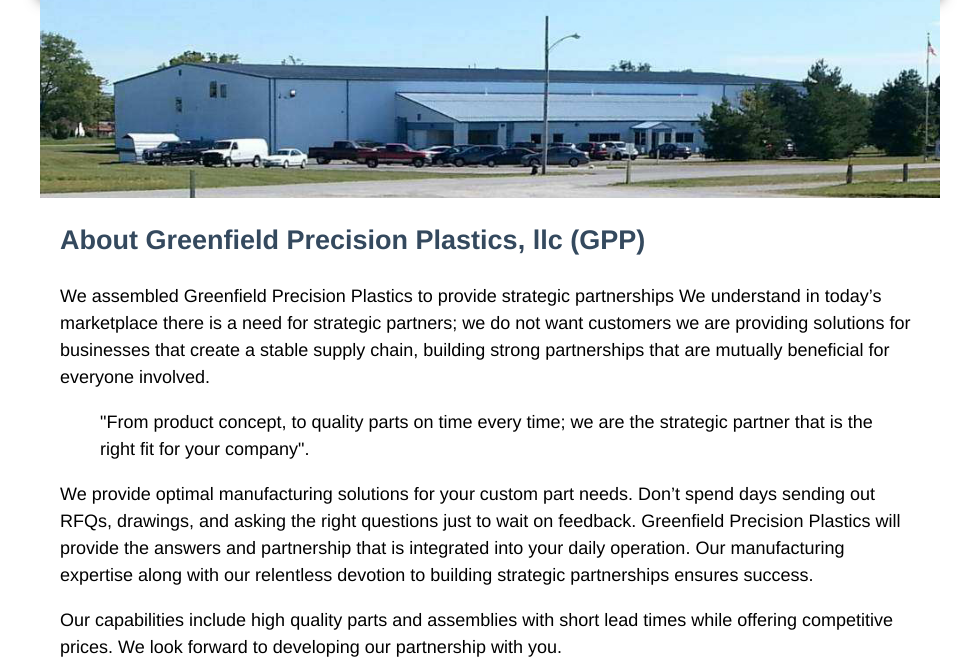
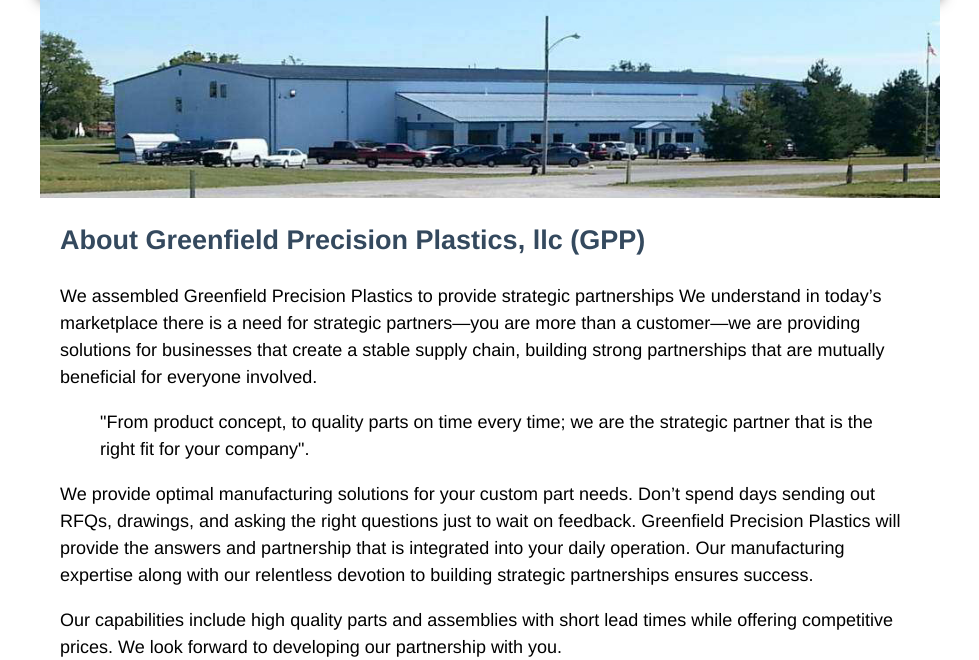
Before and after one commit to jdkarns/gpp, a PHP site: page /about.php in a window 1280 px wide. Shown: the part 951-1611 px from the top of the page, without its empty margins (150-1129 px from the left). Run offline with PHP 8.4, Linux system fonts and the light colour scheme.

Commit message:
changed about us to reflect brochure customer statement

```diff
--- a/about.php
+++ b/about.php
@@ -33,8 +33,7 @@
                 <h2>About Greenfield Precision Plastics, llc (GPP)</h2>
                 <p>
                     We assembled Greenfield Precision Plastics to provide strategic partnerships
-                    We understand in today’s marketplace there is a need for strategic partners; we do not want
-                    customers we are providing solutions for businesses that create a stable supply chain, building
+                    We understand in today’s marketplace there is a need for strategic partners—you are more than a customer—we are providing solutions for businesses that create a stable supply chain, building
                     strong partnerships that are mutually beneficial for everyone involved.
                 </p>
                 <blockquote>
```
